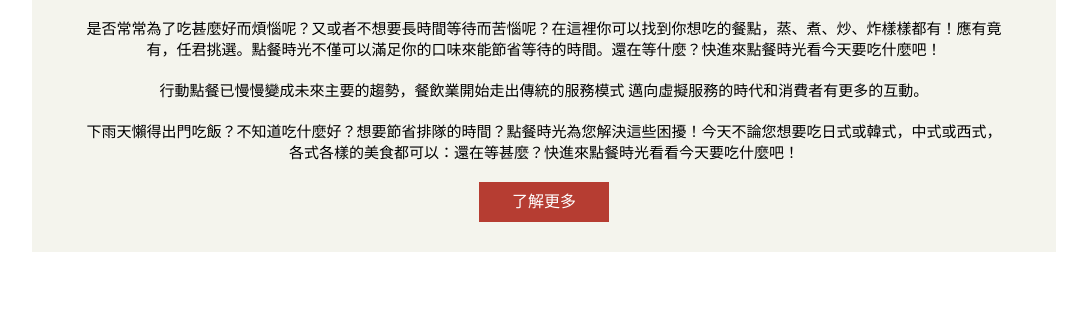
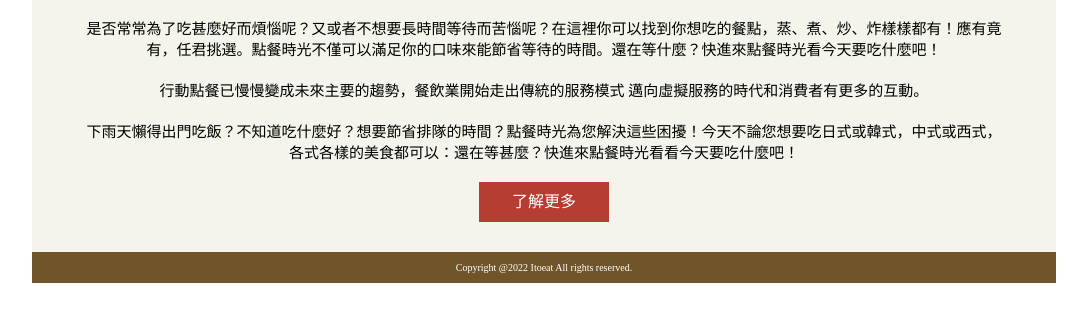
Before and after one commit to ckpleung1203/Ch05, a plain HTML site: page index.html in a window 1280 px wide. Shown: the part 460-782 px from the top of the page, without its empty margins (96-1183 px from the left). Drawn offline with Linux system fonts and the light colour scheme.

Commit message:
Add footer

```diff
--- a/css/style.css
+++ b/css/style.css
@@ -66,3 +66,13 @@ li a:hover {
     background-color: #B63D32;
     color: #FFFFFF;
 }
+footer{
+    background-color:#71552A;
+    text-align: center;
+}
+
+footer p{
+    font-size: 10px;
+    color: #FFFFFF;
+    padding: 10px 0px;
+}
--- a/index.html
+++ b/index.html
@@ -40,7 +40,9 @@
                 </p>
                 <a href="#"> 了解更多 </a>
             </div>
-        <footer></footer>
+        <footer>
+            <p> Copyright @2022 Itoeat All rights reserved.</p>
+        </footer>
     </div>
 </body>
 </html>
```
